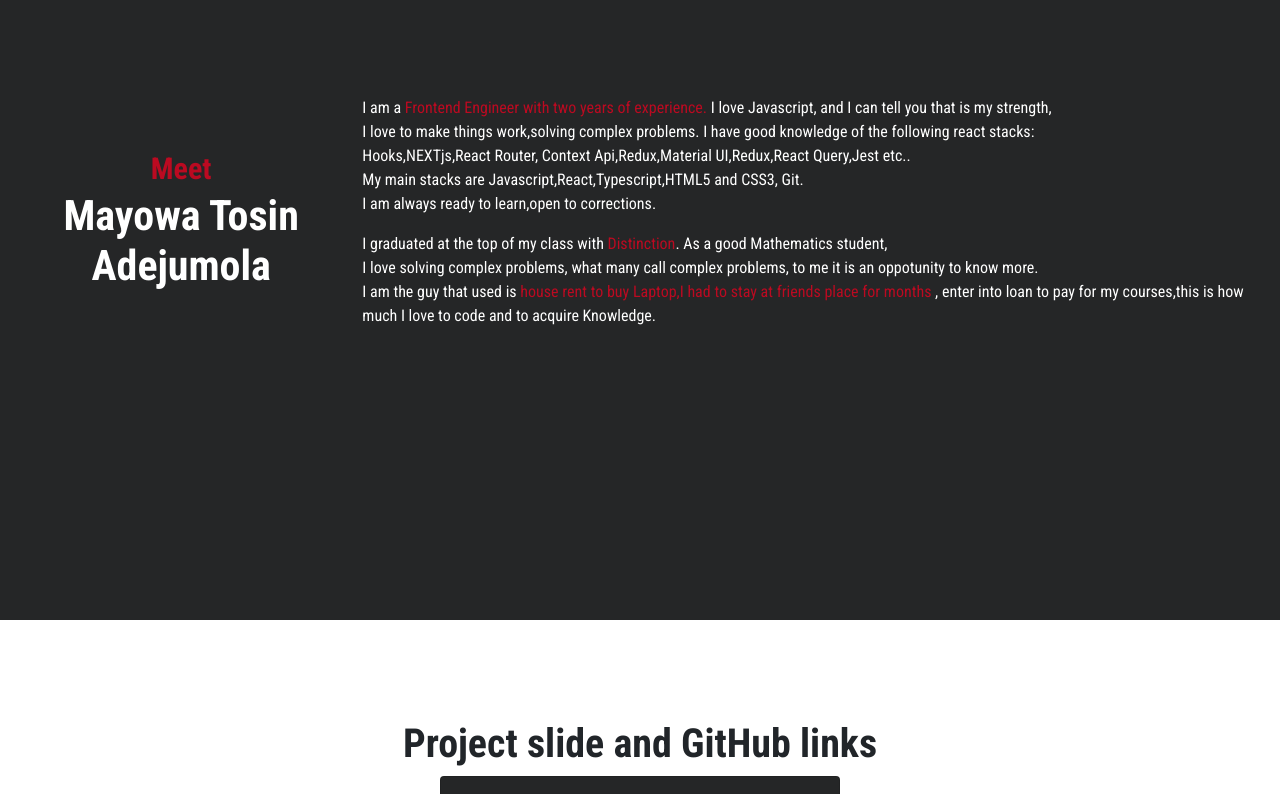
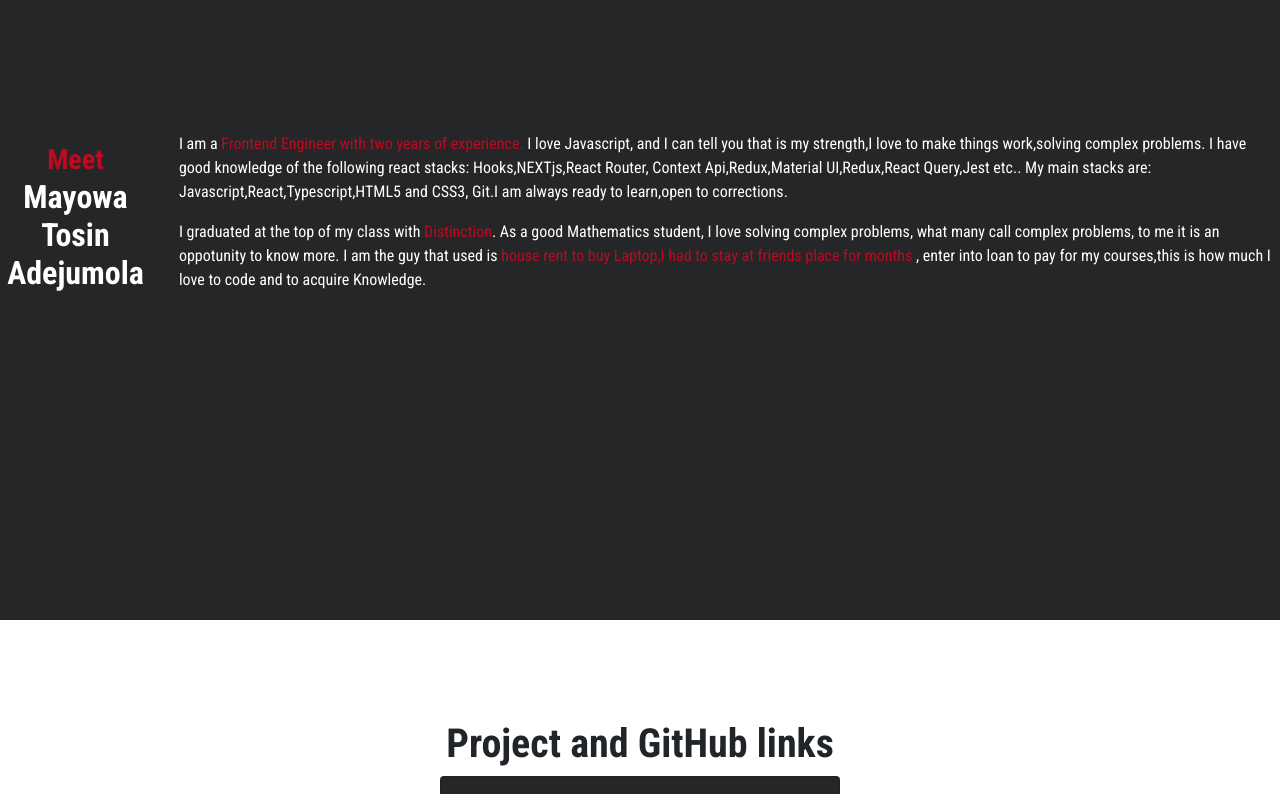
Before and after one commit to Tosin-Mayowa/my-portfolio, a React (Create React App) app: page / in a window 1280 px wide. Shown: the part 1080-1874 px from the top of the page. Built offline with nearby package versions, Linux system fonts and the light colour scheme.

Commit message:
improve portfolio page

```diff
--- a/src/Component/About/About.css
+++ b/src/Component/About/About.css
@@ -6,10 +6,11 @@
     align-items: center;
     justify-content: space-between;
 
+
 }
 
 .About-left {
-    padding: 1rem 1rem;
+    padding: 1rem 1.5rem;
     text-align: center;
 
 
@@ -18,14 +19,14 @@
 
 .About-Hl {
     color: #fff;
-    font-size: 42px;
-    font-weight: 700;
-
+    font-size: 32px;
+    font-weight: 600;
+    margin-left: -22px;
 }
 
 .About-Hl>small {
     color: #bb0a21;
-    font-size: 30px;
+    font-size: 28px;
 }
 
 /* About right*/
@@ -34,6 +35,12 @@
     color: #fff;
     font-size: 16px;
     font-weight: 400;
+
+}
+
+.About-right{
+    margin-left: 6px;
+
 }
 
 .About-Rp>span {
@@ -56,6 +63,9 @@
 
     .About-right {
         padding-left: 3px;
+        display: flex;
+        flex-direction: column;
+        flex-wrap: wrap;
     }
 
     .About-Hl {
@@ -63,7 +73,7 @@
         font-size: 32px;
         font-weight: 700;
         margin-top: 50px;
-
+        margin-left: 0px;
     }
 
     .About-Hl>small {
--- a/src/Component/About/About.js
+++ b/src/Component/About/About.js
@@ -10,12 +10,12 @@ const About = () => {
     </div>
     <diV className='About-right'>
     <p className='About-Rp'>
-    I am a <span>Frontend Engineer with two years of experience. </span>I love Javascript, and I can tell you that is my strength, <br/>I love to make things work,solving complex problems.
-    I have good knowledge of the following react stacks:<br/> Hooks,NEXTjs,React Router, Context Api,Redux,Material UI,Redux,React Query,Jest etc.. <br/>
-    My main stacks are Javascript,React,Typescript,HTML5 and CSS3, Git.<br/>I am always ready to learn,open to corrections.
+    I am a <span>Frontend Engineer with two years of experience. </span>I love Javascript, and I can tell you that is my strength,I love to make things work,solving complex problems.
+    I have good knowledge of the following react stacks: Hooks,NEXTjs,React Router, Context Api,Redux,Material UI,Redux,React Query,Jest etc..
+    My main stacks are: Javascript,React,Typescript,HTML5 and CSS3, Git.I am always ready to learn,open to corrections.
     </p>
 <p className='About-Rp'>
-I graduated at the top of my class with <span>Distinction</span>. As a good Mathematics student,<br/> I love solving complex problems, what many call complex problems, to me it is an oppotunity to know more.<br/>
+I graduated at the top of my class with <span>Distinction</span>. As a good Mathematics student, I love solving complex problems, what many call complex problems, to me it is an oppotunity to know more.
 I am the guy that used is <span>house rent to buy Laptop,I had to stay at friends place for months</span> , enter into loan to pay for my courses,this is how much I love to code and to acquire Knowledge.
 
 </p>
--- a/src/Component/Contact/Contact.css
+++ b/src/Component/Contact/Contact.css
@@ -52,6 +52,6 @@
 
 @media(max-width:768px) {
     .container {
-        width: 50% !important;
+        width: 70% !important;
     }
 }
--- a/src/Component/Header/Header.css
+++ b/src/Component/Header/Header.css
@@ -27,7 +27,7 @@ font-size: 42px;
     }
 
     .side-button{
-        width: 70px !important;
+        width: 80px !important;
         font-size: 10px;
         height: auto;
 
--- a/src/Component/Header/Header.js
+++ b/src/Component/Header/Header.js
@@ -43,7 +43,7 @@ const Header = () => {
     <Paper  style={{ height: '100vh', paddingTop:'1rem' }} elevation={0}>
     <Paper variant='outlined' elevation={2} className='side-paper' style={{ width: '60%', height:'200px', backgroundColor:'#bb0a21', margin: '0 auto',padding:'2rem 1rem', overflow:'hidden', borderRadius:'10px' }}>
     <h2 style={{ color:'#fff' }}>Click to view my resume</h2>
-     <Button className='side-button' variant="outlined" style={{ color:'white', borderColor:'white', marginLeft:'30px',marginTop:'10px' }} onClick={()=> {setIsclicked(!isClicked)}}>{isClicked?'Clicked...':'click'}</Button>
+     <Button className='side-button' variant="outlined" style={{ color:'white', borderColor:'white', marginLeft:'30px',marginTop:'10px' }} onClick={()=> {setIsclicked(!isClicked)}}>{isClicked?'Clicked':'click'}</Button>
     </Paper>
     {isClicked?<Resume/>:<Skills/>}
     </Paper>
--- a/src/Component/Portfolio/Portfolio.css
+++ b/src/Component/Portfolio/Portfolio.css
@@ -43,28 +43,43 @@
 
 }
 
+.btn {
+    display: none !important;
+}
 
 @media(max-width:960px) {
 
     .arrowR {
-        margin-left: 270px !important;
+        margin-left: 150px !important;
 
     }
 
     .arrowL {
-        margin-left: 90px !important;
+        margin-left: 100px !important;
 
     }
 
     .card {
-        width: 350px;
+        display: flex;
+        flex-direction: column;
+        flex-wrap: wrap;
+        width: 200px;
     }
 
     .arrow {
         position: absolute;
         margin: 0 auto;
         margin-top: 350px;
+        display: none;
+    }
+
+    .btn {
+        display: block !important;
+        margin-bottom: -300px !important;
 
     }
 
+    .Portfolio{
+        position: unset;
+    }
 }
--- a/src/Component/Portfolio/Portfolio.js
+++ b/src/Component/Portfolio/Portfolio.js
@@ -35,16 +35,17 @@ const handleRight=()=>{
 }
   return (
    <div className='Portfolio'>
-   <h2  className='Portfolio-H'>Project slide and GitHub links</h2>
+   <h2  className='Portfolio-H'>Project and GitHub links</h2>
    <Paper elevation={0} className='card'>
    <h3>{title}</h3>
       <p>{text}</p>
       <a href={src}><FaGithub size={25}/></a>
+
    </Paper>
      <div className="arrow">
      <FaAngleLeft className="arrowL" onClick={handleLeft}/>
    <FaAngleRight className="arrowR" onClick={handleRight}/>
-     </div>
+   </div>
 
 
   </div>
```
